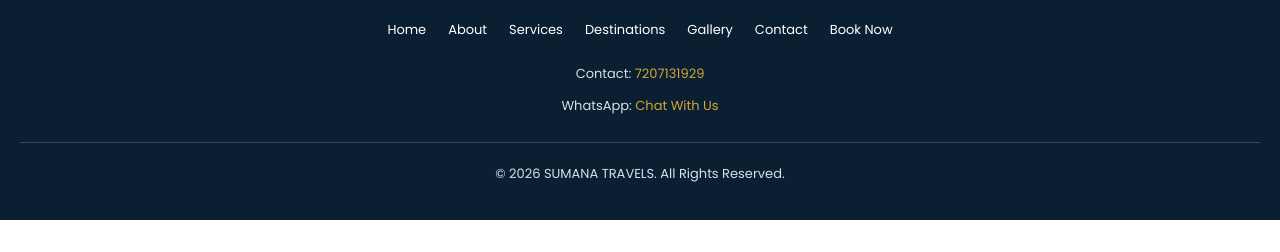
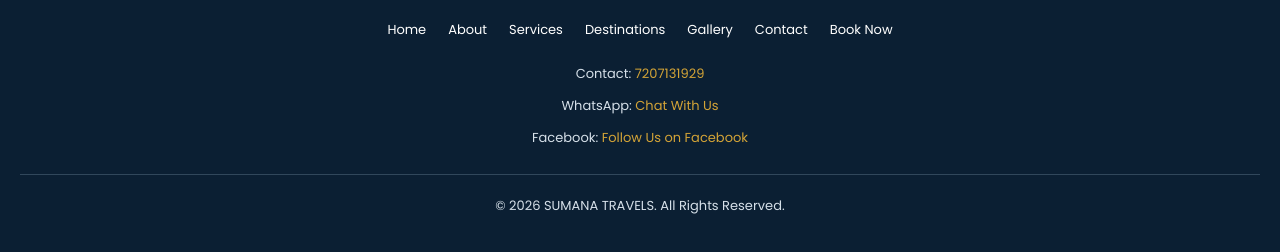
Before and after one commit to chandupriya974-data/SUMANA-TRAVELS, a plain HTML site: page index.html in a window 1280 px wide. Shown: the part 11486-11738 px from the top of the page. Before the commit the page ends 11706 px from the top, so only its background shows below. Drawn offline with Linux system fonts and the light colour scheme.

Commit message:
Update index.html

```diff
--- a/index.html
+++ b/index.html
@@ -862,6 +862,14 @@
         Chat With Us
     </a>
 </p>
+        <p>
+    Facebook:
+    <a href="https://www.facebook.com/share/1Du6J9uoHr/"
+       target="_blank"
+       rel="noopener">
+        Follow Us on Facebook
+    </a>
+</p>
         <p class="copyright">
             © 2026 SUMANA TRAVELS. All Rights Reserved.
         </p>
```
